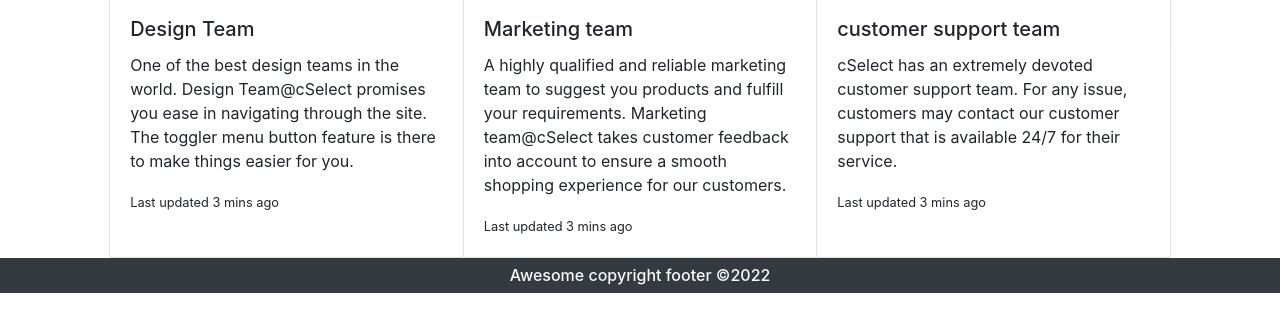
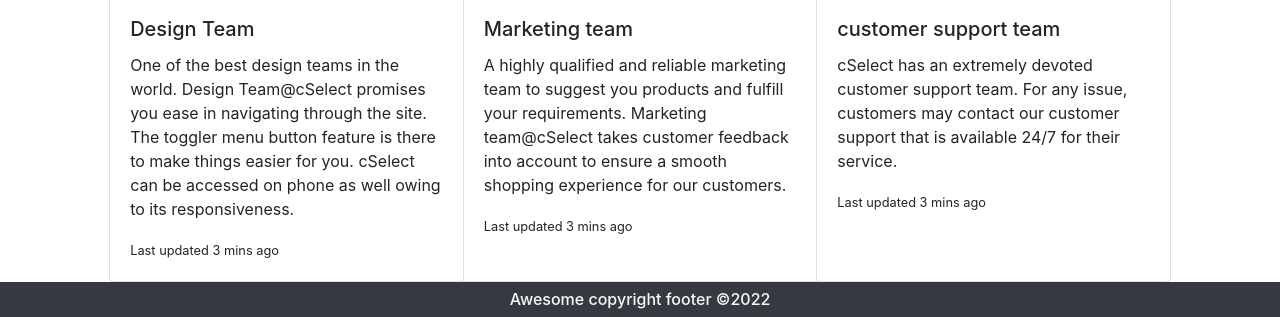
Before and after one commit to Narutocr7/Avengers, a Gatsby site: page /about in a window 1280 px wide. Shown: the part 1478-1795 px from the top of the page. Before the commit the page ends 1771 px from the top, so only its background shows below. Built offline with nearby package versions, Linux system fonts and the light colour scheme; Gatsby itself is replaced by a stand-in of ours.

Commit message:
your commit msg here

```diff
--- a/src/components/About/Teamphotosection.js
+++ b/src/components/About/Teamphotosection.js
@@ -11,7 +11,7 @@ export default function Teamphotosection() {
     <img src="https://images.pexels.com/photos/2467506/pexels-photo-2467506.jpeg?auto=compress&cs=tinysrgb&w=400" class="card-img-top" alt="..."/>
     <div class="card-body">
       <h5 class="card-title">Design Team</h5>
-      <p class="card-text">One of the best design teams in the world. Design Team@cSelect promises you ease in navigating through the site. The toggler menu button feature is there to make things easier for you.</p>
+      <p class="card-text">One of the best design teams in the world. Design Team@cSelect promises you ease in navigating through the site. The toggler menu button feature is there to make things easier for you. cSelect can be accessed on phone as well owing to its responsiveness.</p>
       <p class="card-text"><small class="text-body-secondary">Last updated 3 mins ago</small></p>
     </div>
   </div>
```
